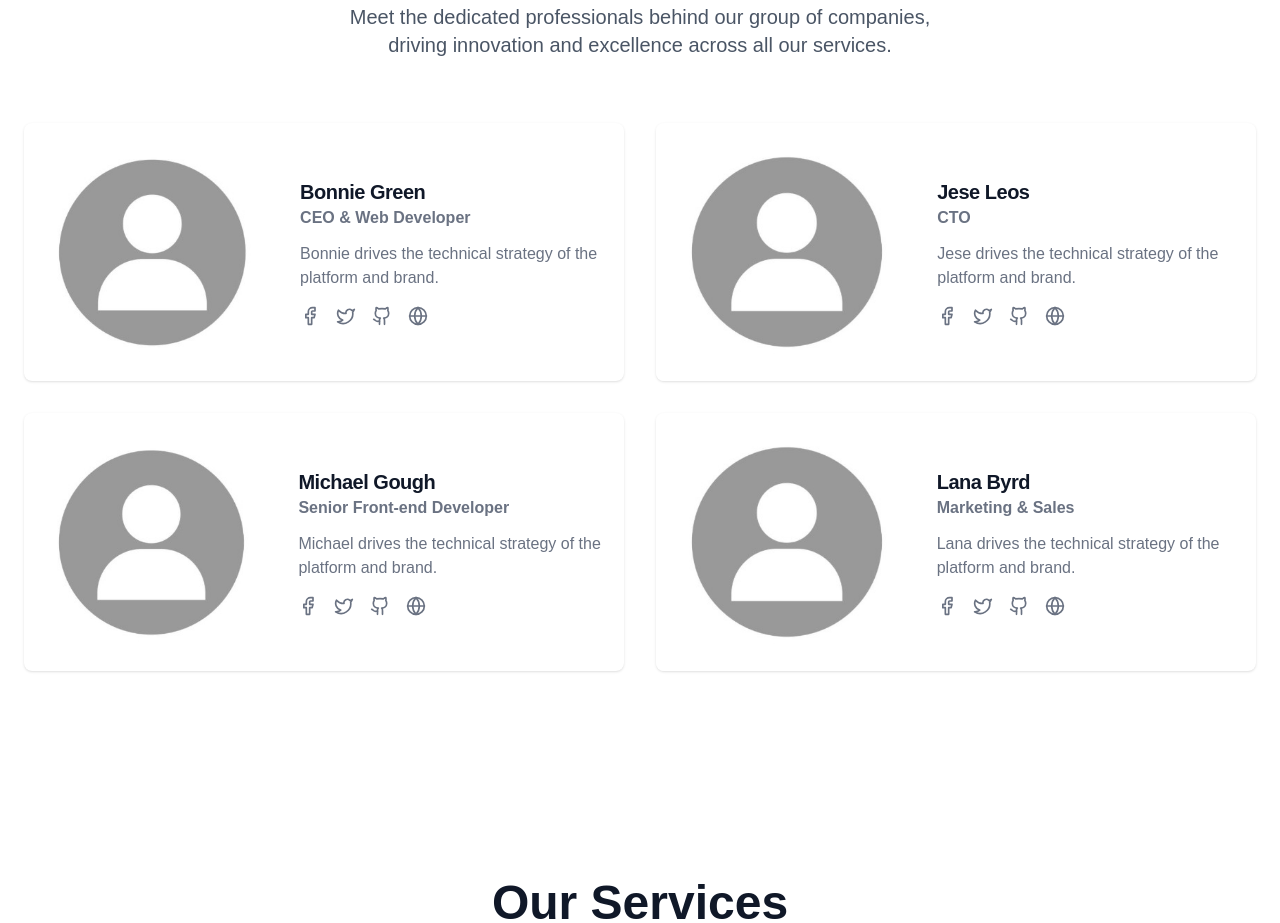
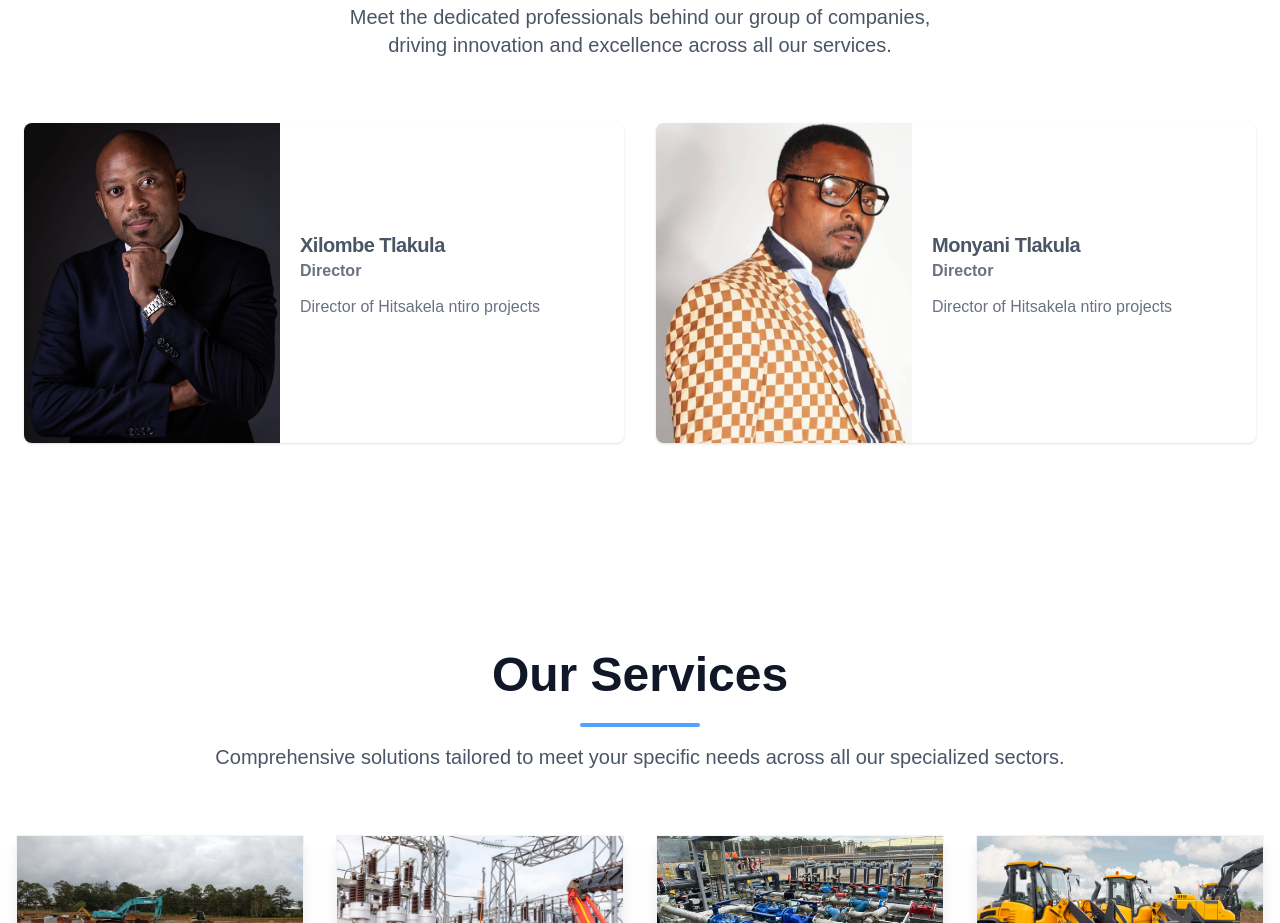
Before and after one commit to dunisani96/hitsakela-ntirho, a Next.js app: page / in a window 1280 px wide. Shown: the part 4120-5043 px from the top of the page. Built offline with nearby package versions, Linux system fonts and the light colour scheme; no server answers; what @heroui/system would draw is missing.

Commit message:
team pictures

```diff
--- a/app/components/team.tsx
+++ b/app/components/team.tsx
@@ -8,52 +8,28 @@ import { motion } from "framer-motion";
 export default function Team() {
   const teamMembers = [
     {
-      name: "Bonnie Green",
-      role: "CEO & Web Developer",
-      description: "Bonnie drives the technical strategy of the platform and brand.",
-      image: "/avatar.jpeg", // Placeholder: replace with your image path
-      socials: [
-        { icon: <Facebook className="w-5 h-5" />, href: "#" },
-        { icon: <Twitter className="w-5 h-5" />, href: "#" },
-        { icon: <Github className="w-5 h-5" />, href: "#" },
-        { icon: <Globe className="w-5 h-5" />, href: "#" },
-      ],
+      name: "Xilombe Tlakula",
+      role: "Director",
+      description: "Director of Hitsakela ntiro projects",
+      image: "/xilombe.jpeg",
+      // socials: [
+      //   { icon: <Facebook className="w-5 h-5" />, href: "#" },
+      //   { icon: <Twitter className="w-5 h-5" />, href: "#" },
+      //   { icon: <Github className="w-5 h-5" />, href: "#" },
+      //   { icon: <Globe className="w-5 h-5" />, href: "#" },
+      // ],
     },
     {
-      name: "Jese Leos",
-      role: "CTO",
-      description: "Jese drives the technical strategy of the platform and brand.",
-      image: "/avatar.jpeg", // Placeholder: replace with your image path
-      socials: [
-        { icon: <Facebook className="w-5 h-5" />, href: "#" },
-        { icon: <Twitter className="w-5 h-5" />, href: "#" },
-        { icon: <Github className="w-5 h-5" />, href: "#" },
-        { icon: <Globe className="w-5 h-5" />, href: "#" },
-      ],
-    },
-    {
-      name: "Michael Gough",
-      role: "Senior Front-end Developer",
-      description: "Michael drives the technical strategy of the platform and brand.",
-      image: "/avatar.jpeg", // Placeholder: replace with your image path
-      socials: [
-        { icon: <Facebook className="w-5 h-5" />, href: "#" },
-        { icon: <Twitter className="w-5 h-5" />, href: "#" },
-        { icon: <Github className="w-5 h-5" />, href: "#" },
-        { icon: <Globe className="w-5 h-5" />, href: "#" },
-      ],
-    },
-    {
-      name: "Lana Byrd",
-      role: "Marketing & Sales",
-      description: "Lana drives the technical strategy of the platform and brand.",
-      image: "/avatar.jpeg", // Placeholder: replace with your image path
-      socials: [
-        { icon: <Facebook className="w-5 h-5" />, href: "#" },
-        { icon: <Twitter className="w-5 h-5" />, href: "#" },
-        { icon: <Github className="w-5 h-5" />, href: "#" },
-        { icon: <Globe className="w-5 h-5" />, href: "#" },
-      ],
+      name: "Monyani Tlakula",
+      role: "Director",
+      description: "Director of Hitsakela ntiro projects",
+      image: "/monyani.jpeg",
+      // socials: [
+      //   { icon: <Facebook className="w-5 h-5" />, href: "#" },
+      //   { icon: <Twitter className="w-5 h-5" />, href: "#" },
+      //   { icon: <Github className="w-5 h-5" />, href: "#" },
+      //   { icon: <Globe className="w-5 h-5" />, href: "#" },
+      // ],
     },
   ];
 
@@ -83,36 +59,27 @@ export default function Team() {
               key={index}
               className="items-center bg-gray-50 rounded-lg shadow sm:flex bg-white dark:border-gray-700"
             >
-              <Link href={member.socials[0].href}>
+              <Link href={"#"} className="flex-shrink-0">
+                <div className="w-64 h-80 relative overflow-hidden rounded-lg sm:rounded-none sm:rounded-l-lg">
                   <Image
-                  className="w-full rounded-lg sm:rounded-none sm:rounded-l-lg"
+                    className="object-cover"
                     src={member.image}
                     alt={`${member.name} Avatar`}
-                  width={200}
-                  height={200}
-                  priority={index === 0} // Optimize loading for first image
+                    fill
+                    sizes="256px"
+                    priority={index === 0}
                   />
+                </div>
               </Link>
               <div className="p-5">
-                <h3 className="text-xl font-bold tracking-tight text-gray-900 dark:text-white">
-                  <Link href={member.socials[0].href}>{member.name}</Link>
+                <h3 className="text-xl font-bold tracking-tight text-gray-600">
+                  {member.name}
                 </h3>
                 <span className="text-gray-500 dark:text-gray-400">{member.role}</span>
                 <p className="mt-3 mb-4 font-light text-gray-500 dark:text-gray-400">
                   {member.description}
                 </p>
-                <ul className="flex space-x-4 sm:mt-0">
-                  {member.socials.map((social, idx) => (
-                    <li key={idx}>
-                      <Link
-                        href={social.href}
-                        className="text-gray-500 hover:text-gray-900 dark:hover:text-white"
-                      >
-                        {social.icon}
-                      </Link>
-                    </li>
-                  ))}
-                </ul>
+
               </div>
             </div>
           ))}
```
Also changed, not shown: public/monyani.jpeg (added), public/xilombe.jpeg (added). Lines whose indentation alone changed are shown as unchanged.
